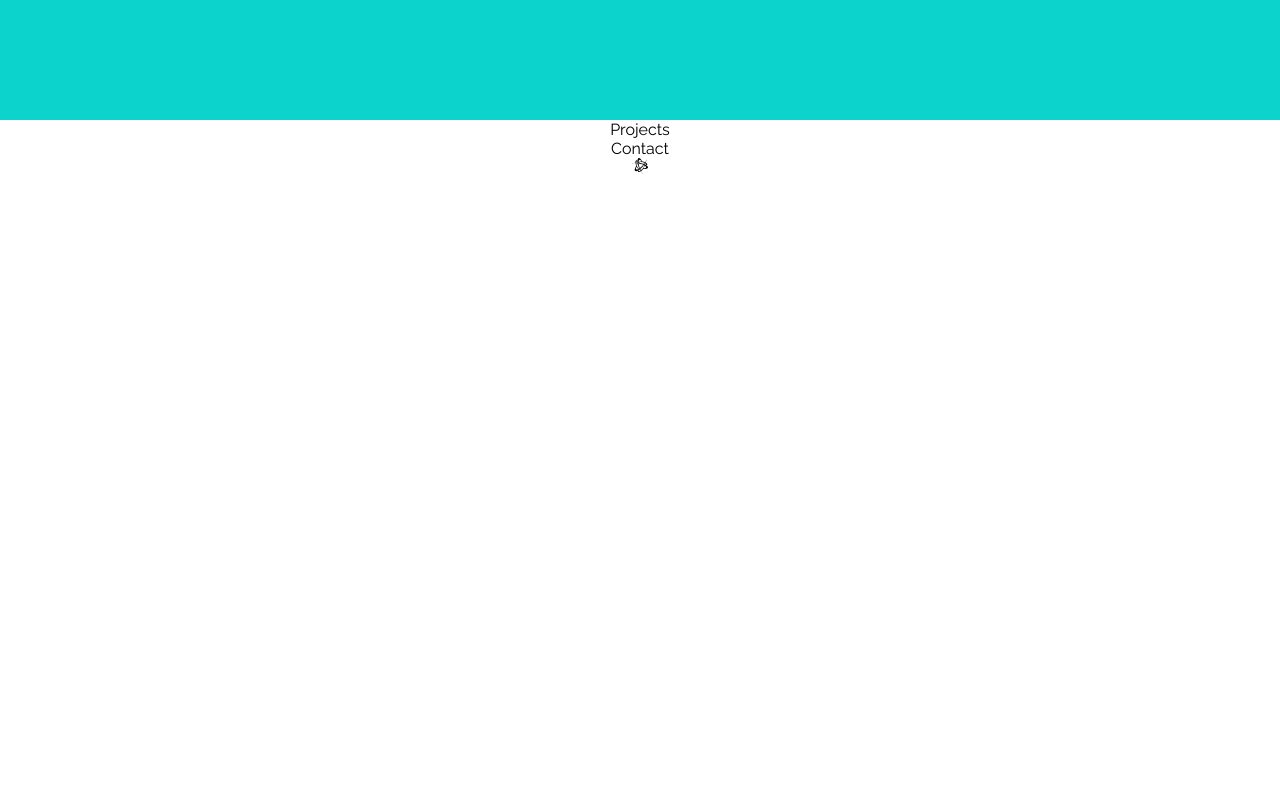
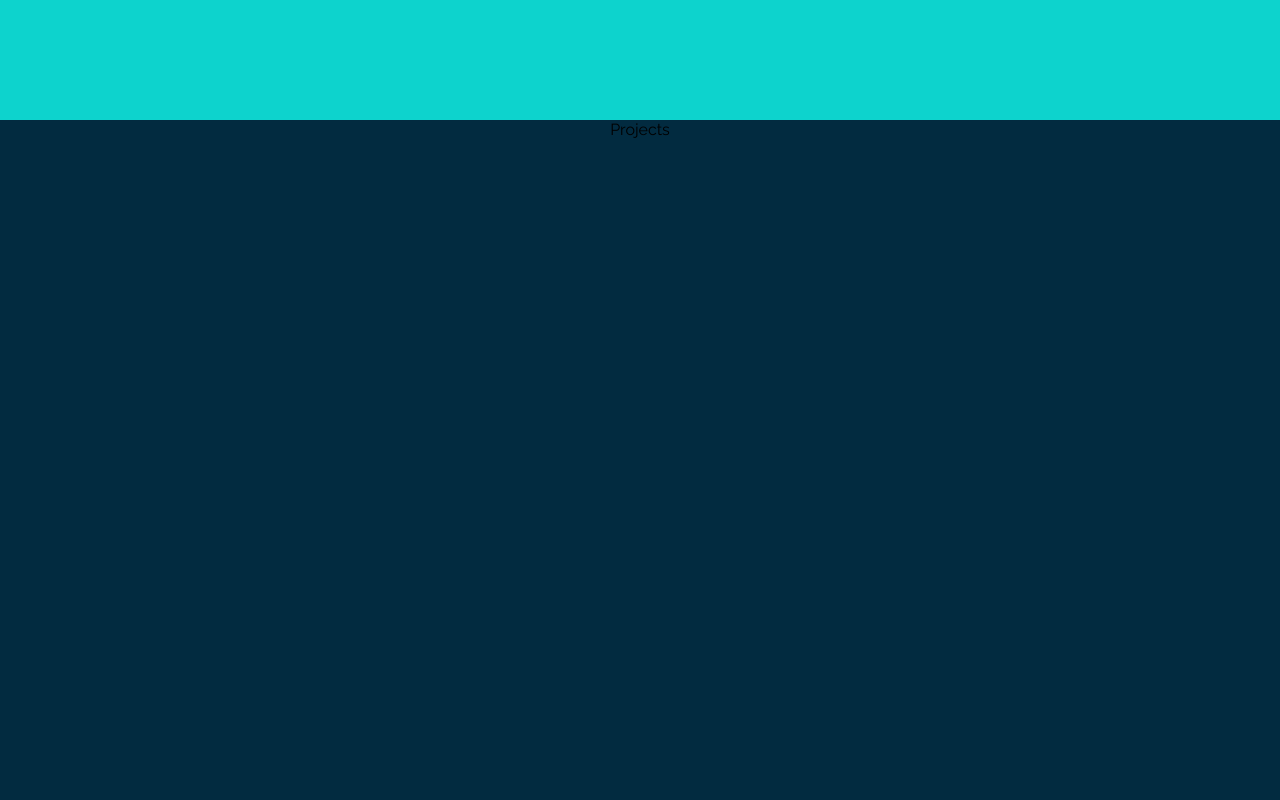
Before and after one commit to michaelrushton-dev/my-website, a React (Create React App) app in the folder my-app/: page / in a window 1280 px wide. Shown: the part 1480-2280 px from the top of the page. Before the commit the page ends 1658 px from the top, so only its background shows below. Built offline with nearby package versions, Linux system fonts and the light colour scheme.

Commit message:
added background for all sections

```diff
--- a/my-app/src/components/Contact/Contact.js
+++ b/my-app/src/components/Contact/Contact.js
@@ -1,7 +1,9 @@
 import React from "react";
+import "./contact.css";
+import "../../App.css";
 
 function Contact() {
-    return <div>Contact</div>;
+    return <div className="contact">Contact</div>;
 }
 
 export default Contact;
--- /dev/null
+++ b/my-app/src/components/Contact/contact.css
@@ -0,0 +1,12 @@
+.contact {
+    display: flex;
+    align-items: center;
+    flex-direction: column;
+    background-color: var(--primary-color);
+    height: 100vh;
+    aspect-ratio: 900/450;
+    width: 100%;
+    background-repeat: no-repeat;
+    background-position: center;
+    background-size: cover;
+}
--- a/my-app/src/components/Projects/Projects.js
+++ b/my-app/src/components/Projects/Projects.js
@@ -1,7 +1,9 @@
 import React from "react";
+import "./projects.css";
+import "../../App.css";
 
 function Projects() {
-    return <div>Projects</div>;
+    return <div className="projects">Projects</div>;
 }
 
 export default Projects;
--- /dev/null
+++ b/my-app/src/components/Projects/projects.css
@@ -0,0 +1,12 @@
+.projects {
+    display: flex;
+    align-items: center;
+    flex-direction: column;
+    background-color: var(--bg-color);
+    height: 100vh;
+    aspect-ratio: 900/450;
+    width: 100%;
+    background-repeat: no-repeat;
+    background-position: center;
+    background-size: cover;
+}
```
